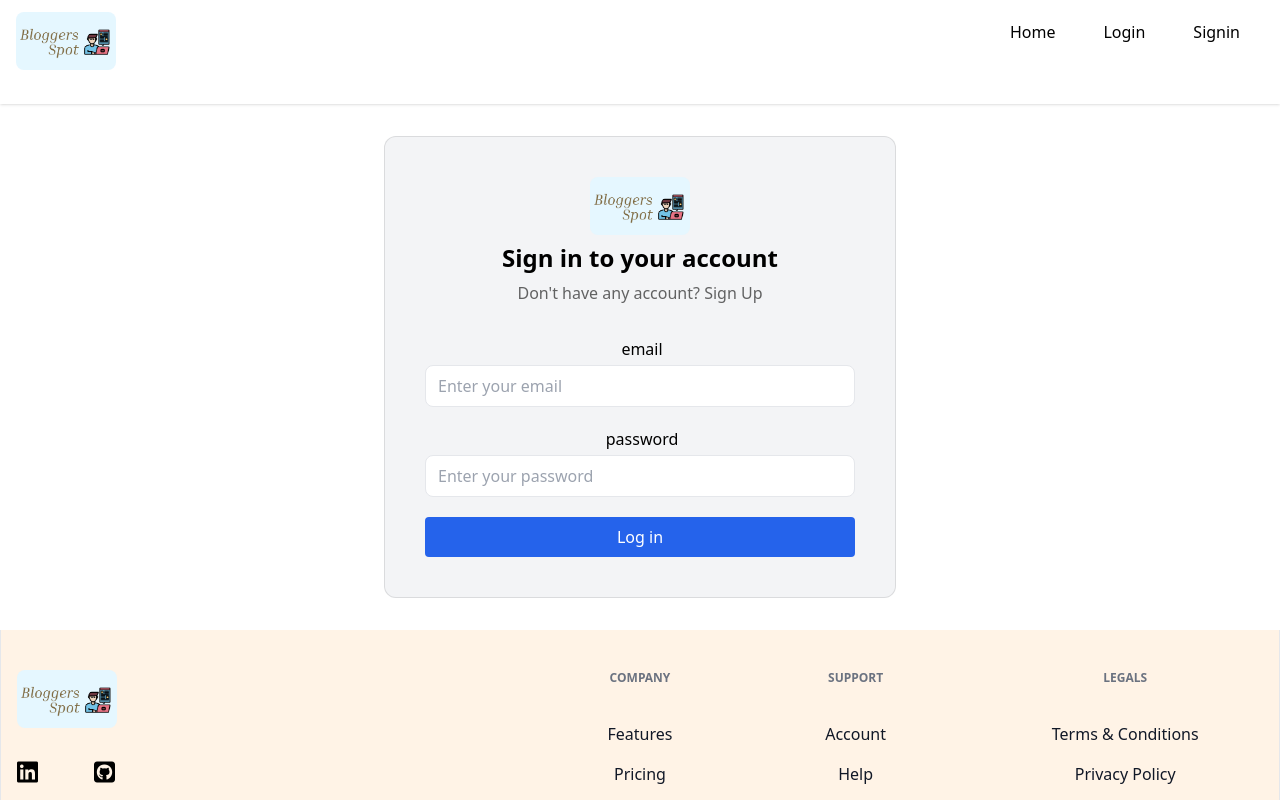
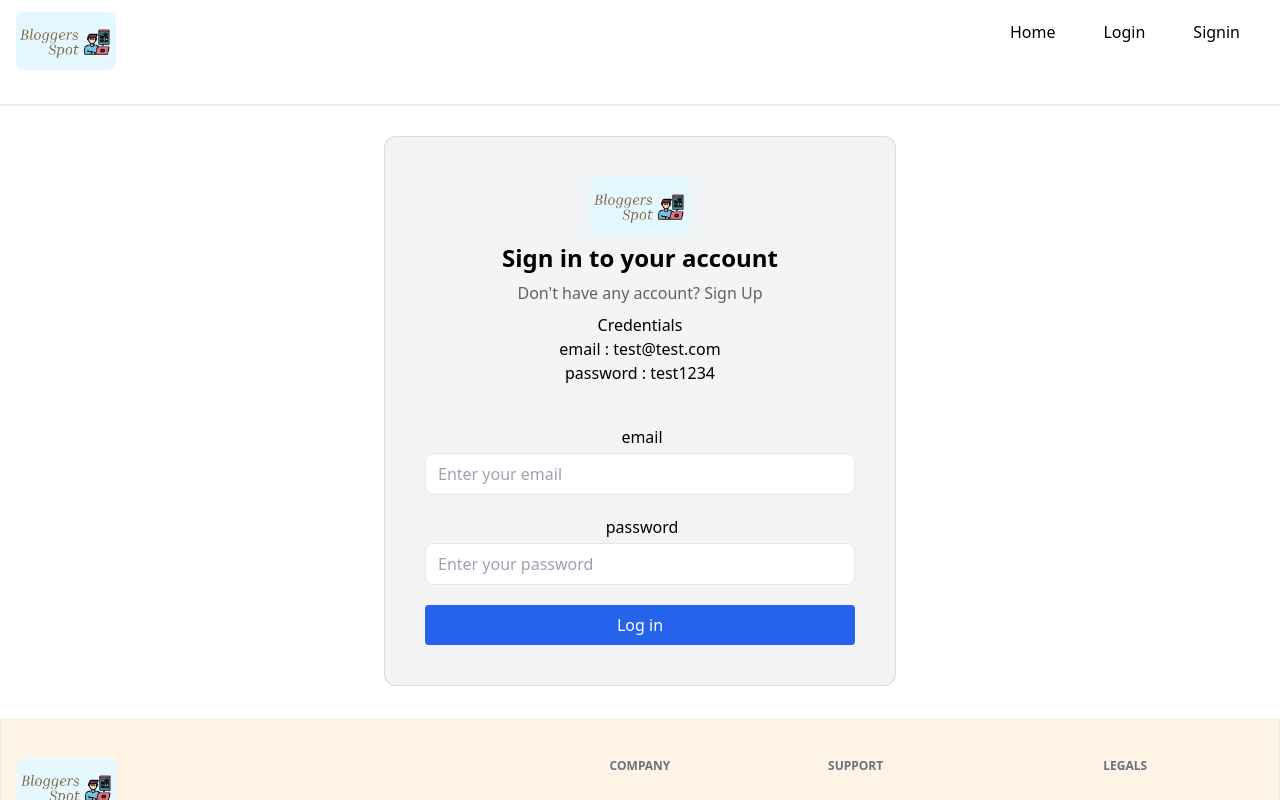
Before and after one commit to HARSHAvardhanaM/Bloggers_spot, a React (Vite) app: page /login in a window 1280 px wide. Shown: the top 800 px of the page. Built offline with nearby package versions, Linux system fonts and the light colour scheme; no server answers.

Commit message:
Update Login.jsx

```diff
--- a/src/components/Login.jsx
+++ b/src/components/Login.jsx
@@ -51,6 +51,11 @@ function Login() {
                         Sign Up
                     </Link>
                 </p>
+                <div className="p-2 w-full">
+                            <p>Credentials</p>
+                            <p>email : test@test.com</p>
+                            <p>password : test1234 </p>
+                        </div>
                 {error && <p className="text-red-600 mt-8 text-center">{error}</p>}
                 <form onSubmit={handleSubmit(login)} className='mt-8'>
                     <div className='space-y-5'>
```
